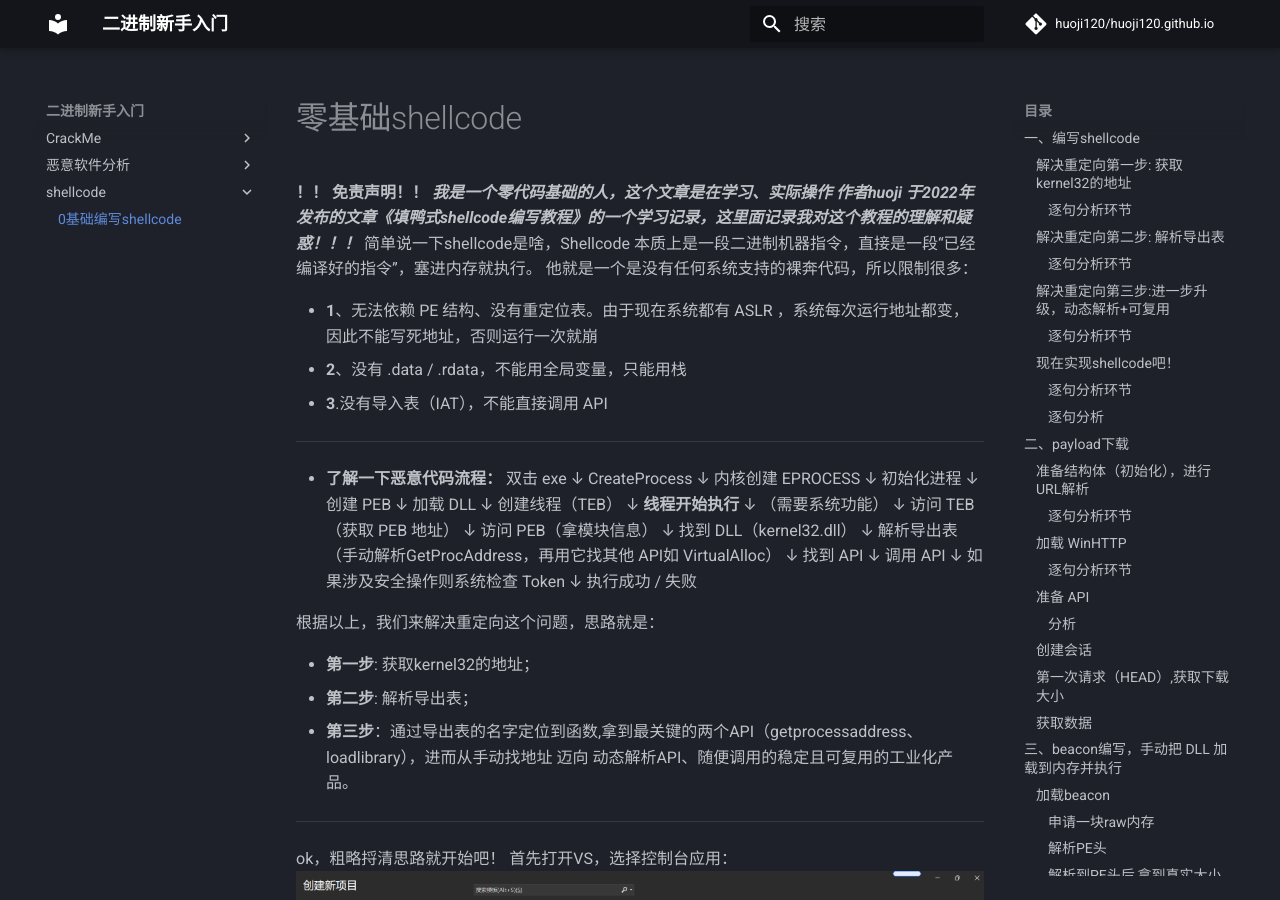
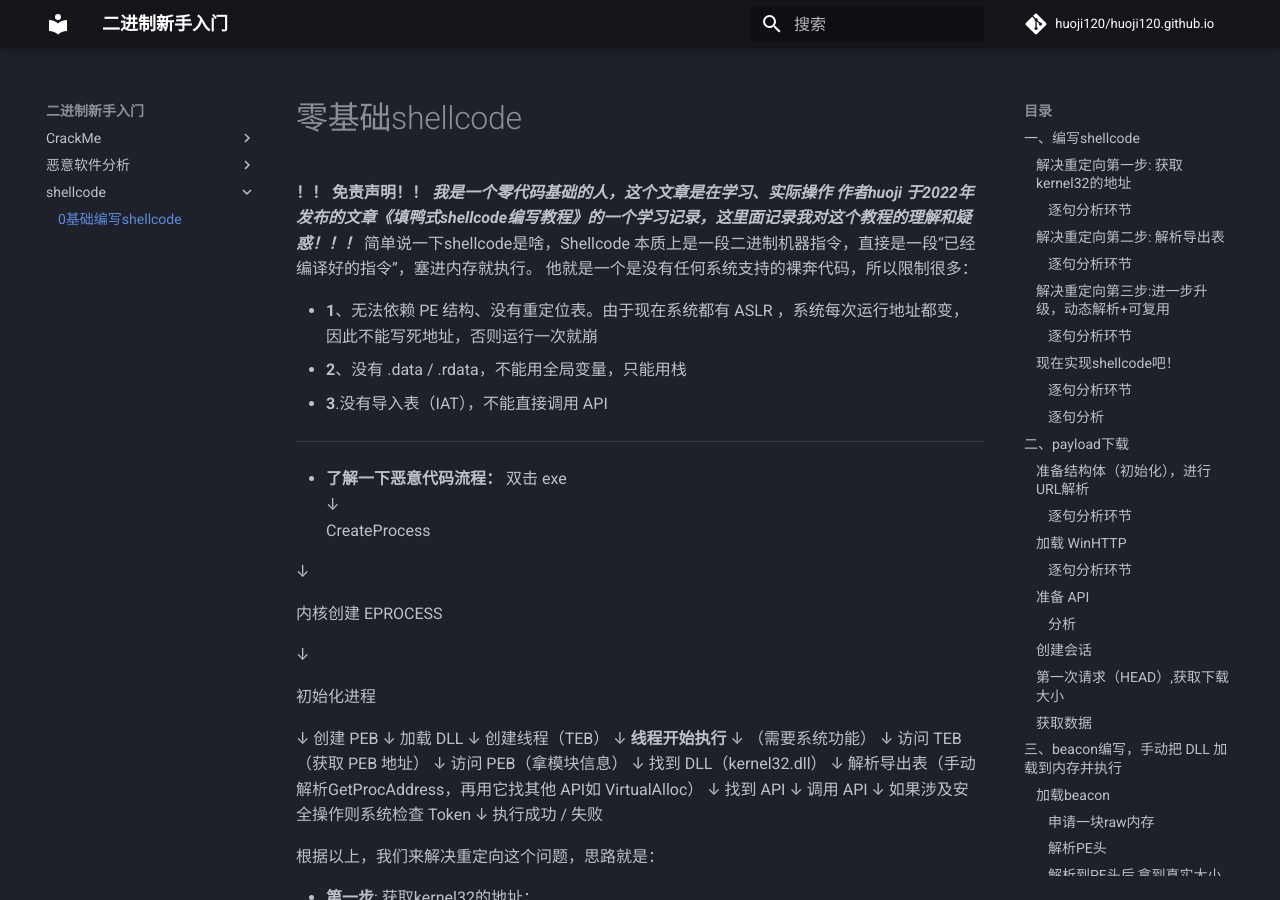
Before and after one commit to huoji120/huoji120.github.io, an MkDocs documentation site: the page built from docs/shellcode/shellcode.md, in a window 1280 px wide and 900 px high. Built offline with MkDocs 1.6.1 and Material for MkDocs 9.7.7, drawn with Linux system fonts in a browser that asks for light colours; comment, search, counter and statistics services are not loaded.

Commit message:
更新shellcode

```diff
--- a/docs/shellcode/shellcode.md
+++ b/docs/shellcode/shellcode.md
@@ -12,12 +12,19 @@
 
 - **了解一下恶意代码流程：**
   双击 exe
+  <br>
   ↓
+  <br>
   CreateProcess
+
   ↓
+
   内核创建 EPROCESS
+
   ↓
+
   初始化进程
+
   ↓
   创建 PEB
   ↓
@@ -826,7 +833,7 @@ WinHttpCrackUrl()
 ↓
 把结果写进 URL_COMPONENTSW
 ↓
-URL_COMPONENTSW 指向 /_URL_INFO
+URL_COMPONENTSW 指向 /\_URL_INFO
 
 ### 加载 WinHTTP
 
```
